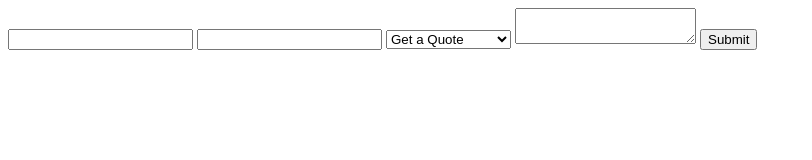
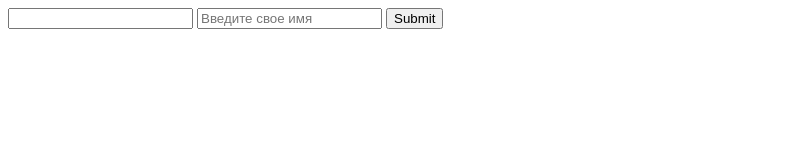
Before and after one commit to Isk-On/anketa-home-work, a plain HTML site: page index.html in a window 1280 px wide. Shown: the whole page, without its empty margins (0-812 px from the left). Drawn offline with Linux system fonts and the light colour scheme.

Commit message:
Add files via upload

```diff
--- a/index.html
+++ b/index.html
@@ -8,14 +8,8 @@
   </head>
   <body>
     <form id="messageForm">
-      <input type="text" name="Name" required />
-      <input type="email" name="email" required />
-      <select name="Goal" required>
-        <option value="qoute">Get a Quote</option>
-        <option value="purchase">Make a purchase</option>
-        <option value="question">Other questions?</option>
-      </select>
-      <textarea name="message" required></textarea>
+      <input type="text" name="боб" required />
+      <input type="text" name="имя" placeholder="Введите свое имя" required />
       <input type="submit" />
       <p id="status"></p>
       <!-- This is for displaying if the message sent correctly -->
```
